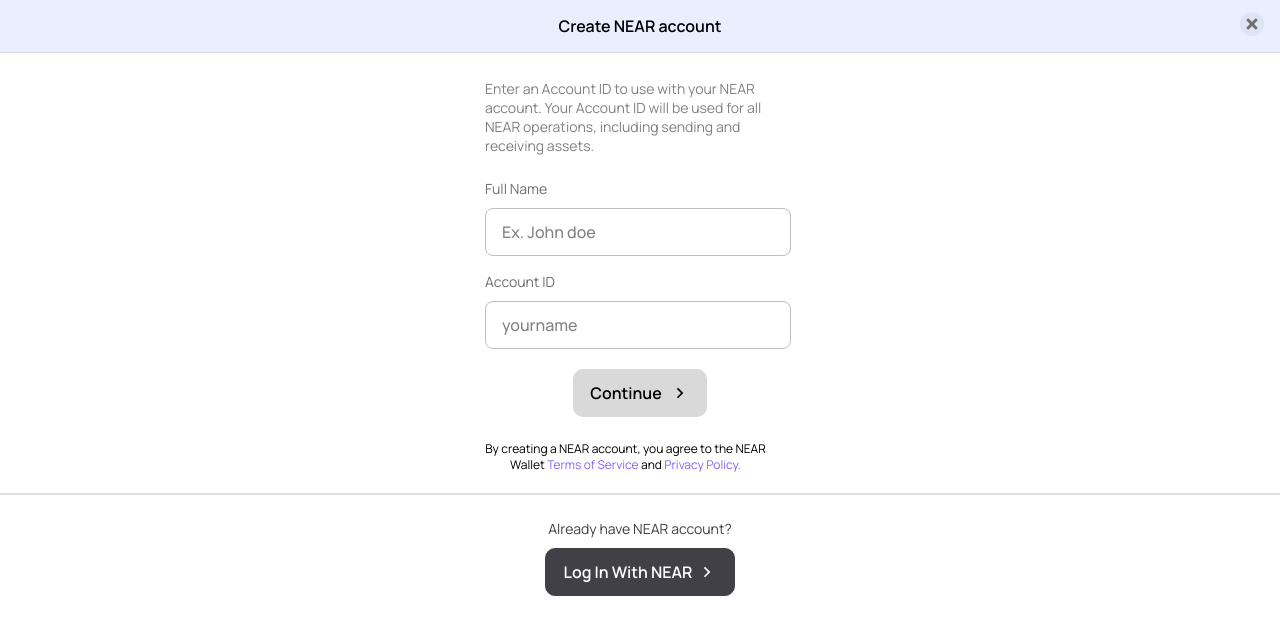
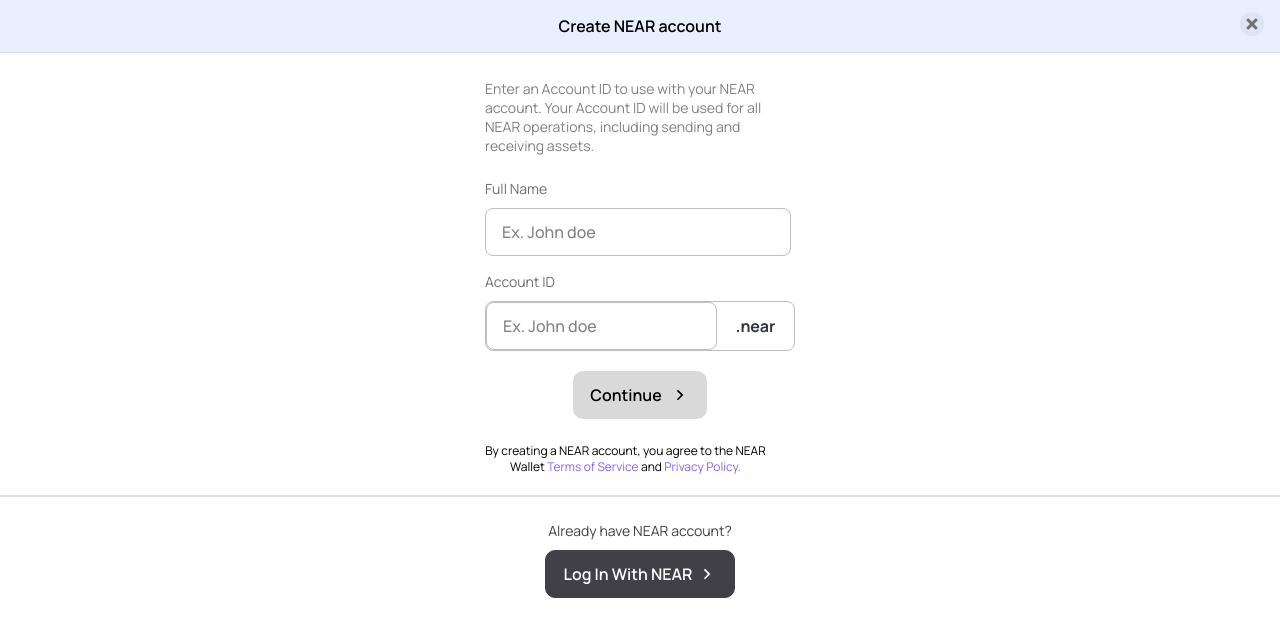
Before and after one commit to webdevsmart/near-pro, a Next.js app: page /auth/create-account in a window 1280 px wide. Shown: the top 636 px of the page. Built offline with nearby package versions, Linux system fonts and the light colour scheme.

Commit message:
feat: change input style

```diff
--- a/src/pages/auth/create-account/index.tsx
+++ b/src/pages/auth/create-account/index.tsx
@@ -49,14 +49,17 @@
               <label className="text-[14px] leading-[19px] text-[#6F6E73]">
                 Account ID
               </label>
-              <div className="inline-flex">
+              <div className="flex text-[16px] leading-[20px] border border-[#BEBEC2] box-border rounded-[8px] mt-[10px]">
                 <input
                   type="text"
                   name="id"
-                  placeholder="yourname"
-                  className="input max-w-[306px] w-full text-[16px] text-[#33373B] placeholder:text-[#828282] font-bold placeholder:font-medium border-[#BEBEC2] mt-[10px]"
+                  placeholder="Ex. John doe"
+                  className="input border-[#BEBEC2] text-[16px] text-[#33373B] placeholder:text-[#828282] font-bold placeholder:font-medium "
                   onChange={(e) => changeAccountInfo(e)}
                 />
+                <div className="flex items-center m-auto text-[16px] text-[#33373B] font-bold">
+                  .near
+                </div>
               </div>
             </div>
           </div>
```
